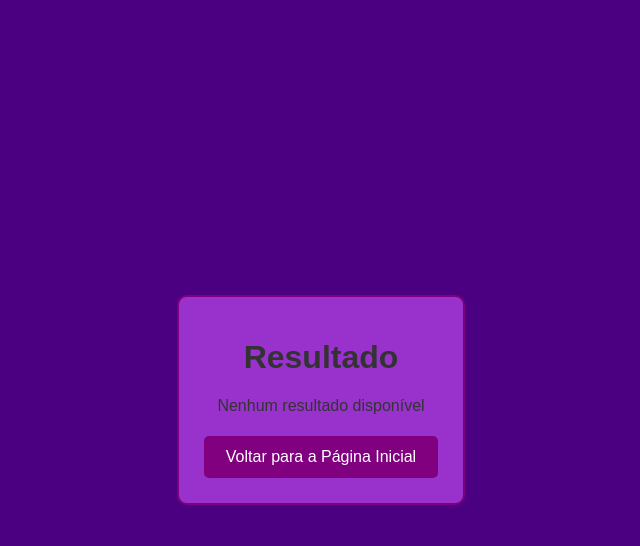
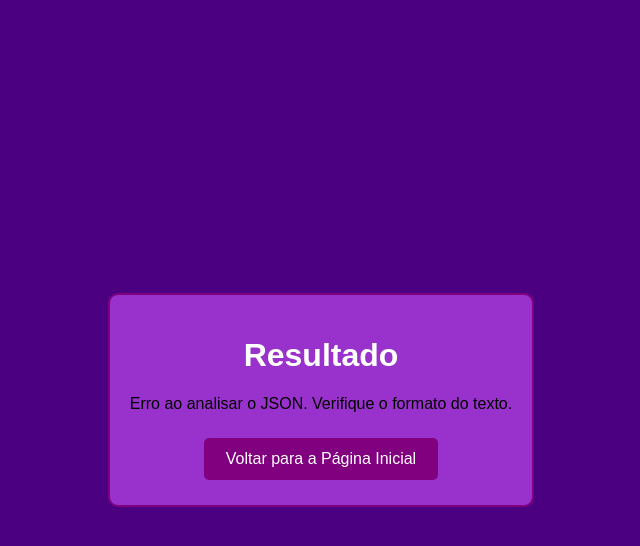
Before and after one commit to vnmartinez/waine, a Flask app: page /result in a window 1280 px wide. Shown: the top 546 px of the page, without its empty margins (319-959 px from the left). Run offline with Flask 2, Linux system fonts and the light colour scheme.

Commit message:
ajuste tratamento retorno

````diff
--- a/main.py
+++ b/main.py
@@ -22,7 +22,7 @@
         if image_file.filename == '':
             return jsonify({'error': 'Nenhum arquivo selecionado para upload.'}), 400
 
-        text = " Você deverá responder em Português do Brasil. Esta imagem contem a foto de um rótulo de vinho. Descreva qual vinho é, qual uva, quais as características do vinho e quais as harmonizações possíveis do vinho. Caso a imagem não seja um rótulo de vinho, informe que não pode reconhecer um rótulo de vinho na imagem. Retorne tudo em formato JSON"
+        text = " Você deverá responder em Português do Brasil. Esta imagem contem a foto de um rótulo de vinho. Descreva qual vinho é, qual uva, quais as características do vinho e quais as harmonizações possíveis do vinho. Caso a imagem não seja um rótulo de vinho, informe que não pode reconhecer um rótulo de vinho na imagem. Retorne tudo em formato JSON sempre com as propriedades vinho , uva,características, harmonizações[]"
 
         timestamp = int(time.time())
         unique_id = str(uuid.uuid4())[:8]
--- a/templates/result.html
+++ b/templates/result.html
@@ -25,15 +25,16 @@
             max-width: 90%; /* Largura máxima para telas menores */
             margin: 0 auto; /* Centralizando a caixa */
             background-color: #9932cc; /* Fundo em tom de roxo mais claro */
-            text-align: center; /* Centraliza o conteúdo horizontalmente */
+            text-align: left; /* Alinha o conteúdo à esquerda */
         }
 
         h1 {
-            color: #333;
+            color: #fff;
+            text-align: center; /* Centraliza o título */
         }
 
         p {
-            color: #333;
+            color: #fff;
         }
 
         button {
@@ -43,46 +44,76 @@
             border: 2px solid #800080; /* Adicionando contorno aos botões */
             border-radius: 5px;
             cursor: pointer;
-        }
-
-        .btn-primary {
             background-color: #800080; /* Botões em tom de roxo mais claro */
             color: #fff;
         }
 
-        .btn-primary:hover {
+        button:hover {
             background-color: #660066; /* Hover em tom de roxo mais escuro */
-        }
-
-        .btn-secondary {
-            background-color: #9932cc; /* Botões em tom de roxo mais claro */
-            color: #fff;
-        }
-
-        .btn-secondary:hover {
-            background-color: #8a2be2; /* Hover em tom de roxo mais escuro */
         }
 
         button:disabled {
             background-color: #ccc;
             cursor: not-allowed;
         }
+
+        .result-item {
+            margin-bottom: 10px;
+        }
+
+        .result-item span {
+            font-weight: bold;
+        }
+
+        ul {
+            list-style-type: disc;
+            margin: 10px 0;
+            padding-left: 20px;
+            color: #fff;
+        }
+
+        li {
+            margin-bottom: 5px;
+        }
+
+        .button-container {
+            text-align: center; /* Centraliza o botão */
+            margin-top: 20px; /* Espaço adicional acima do botão */
+        }
     </style>
 </head>
 <body>
     <div class="content-box">
         <h1>Resultado</h1>
-        <p id="resultText">{{ result_text }}</p>
+        <div id="resultContent"></div>
 
-        <!-- Botão para retornar para index.html -->
-        <button id="returnButton" class="btn-primary">Voltar para a Página Inicial</button>
+        <!-- Container para centralizar o botão -->
+        <div class="button-container">
+            <button id="returnButton">Voltar para a Página Inicial</button>
+        </div>
 
         <script>
             const urlParams = new URLSearchParams(window.location.search);
             const resultText = urlParams.get('result_text');
 
-            const resultParagraph = document.getElementById('resultText');
-            resultParagraph.textContent = resultText || 'Nenhum resultado disponível';
+            const resultContent = document.getElementById('resultContent');
+            try {
+                // Remover o backtick e os espaços em branco que não fazem parte do JSON válido
+                const cleanResultText = resultText.replace(/```json|```/g, '').trim();
+                const jsonObject = JSON.parse(cleanResultText);
+                resultContent.innerHTML = `
+                    <div class="result-item"><span>Vinho:</span> ${jsonObject.vinho}</div>
+                    <div class="result-item"><span>Uva:</span> ${jsonObject.uva}</div>
+                    <div class="result-item"><span>Características:</span> ${jsonObject.características}</div>
+                    <div class="result-item"><span>Harmonizações:</span>
+                        <ul>
+                            ${jsonObject.harmonizações.map(item => `<li>${item}</li>`).join('')}
+                        </ul>
+                    </div>
+                `;
+            } catch (e) {
+                resultContent.textContent = 'Erro ao analisar o JSON. Verifique o formato do texto.';
+            }
 
             const returnButton = document.getElementById('returnButton');
             returnButton.addEventListener('click', () => {
````
